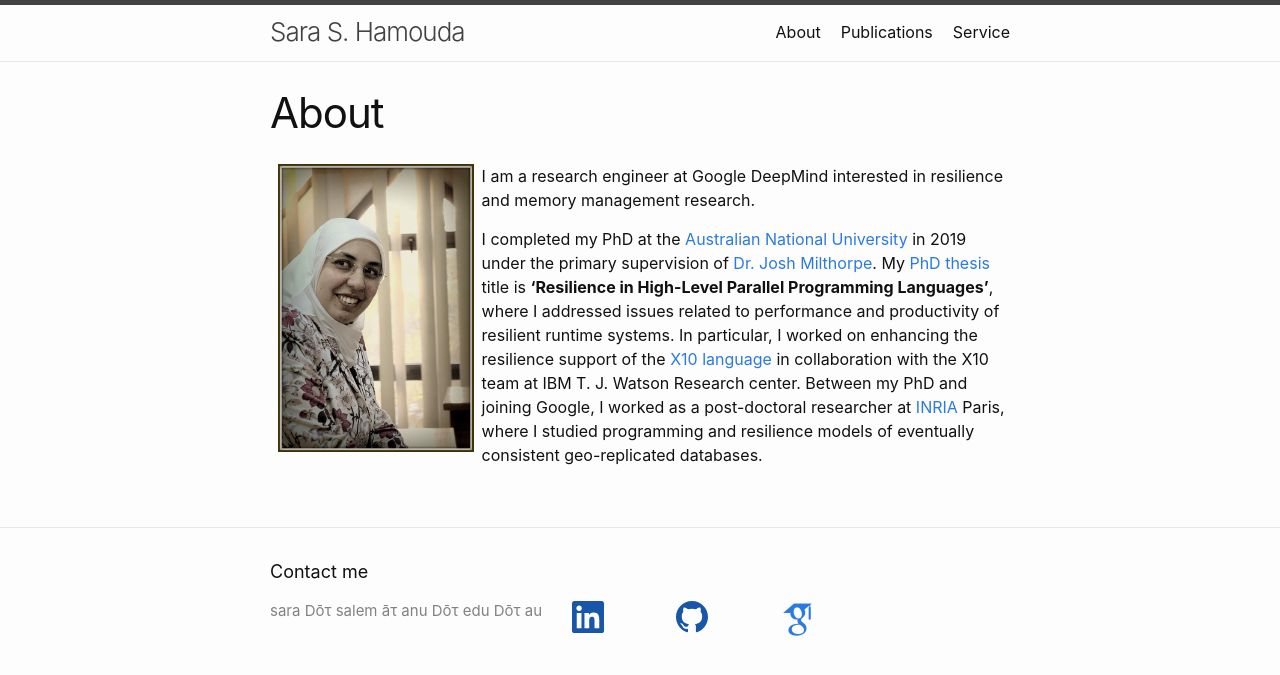
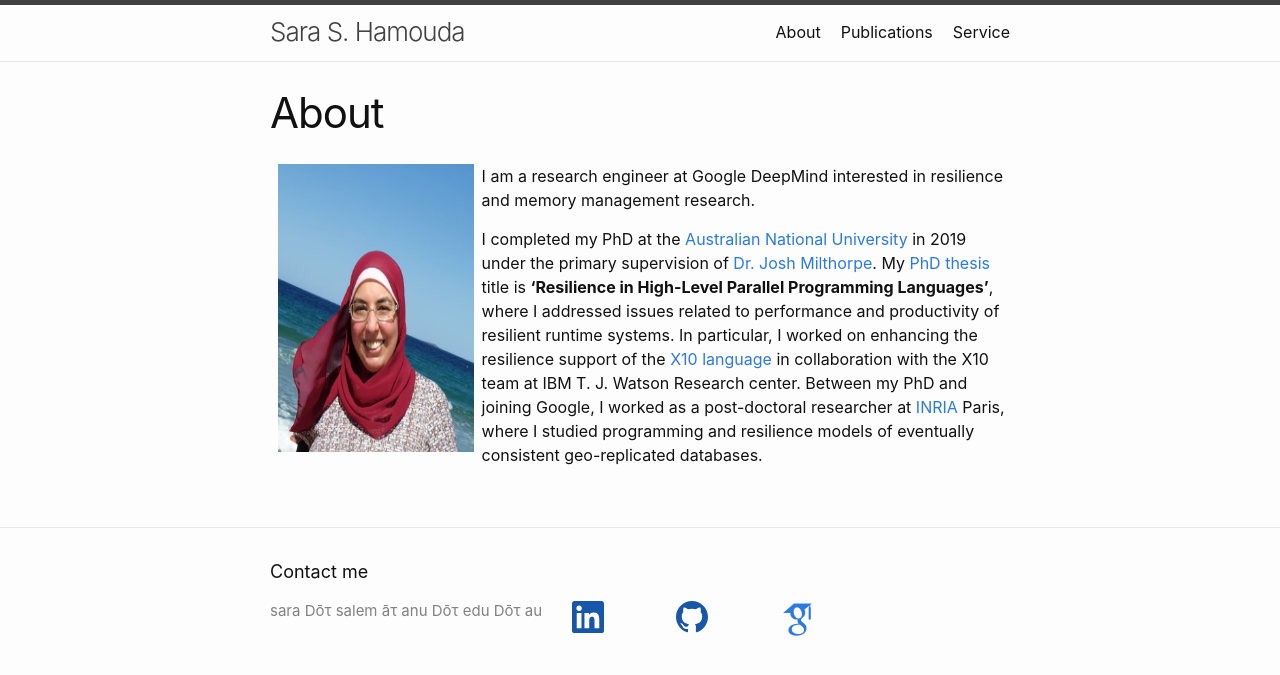
Before and after one commit to shamouda/shamouda.github.io, a Jekyll site: the page built from about.md, in a window 1280 px wide. Shown: the top 675 px of the page. Built offline with Jekyll 4.4.1, drawn with Linux system fonts in a browser that asks for light colours; some web fonts are replaced.

Commit message:
Update about.md

```diff
--- a/about.md
+++ b/about.md
@@ -4,7 +4,7 @@ title: About
 permalink: /about/
 ---
 
-<img style="float: left;" src="/assets/img/sara.jpg" width="195.6px" height="288" hspace="8">
+<img style="float: left;" src="/assets/img/sara2_.jpg" width="195.6px" height="288" hspace="8">
 
 I am a research engineer at Google DeepMind interested in resilience and memory management research.
 
```
